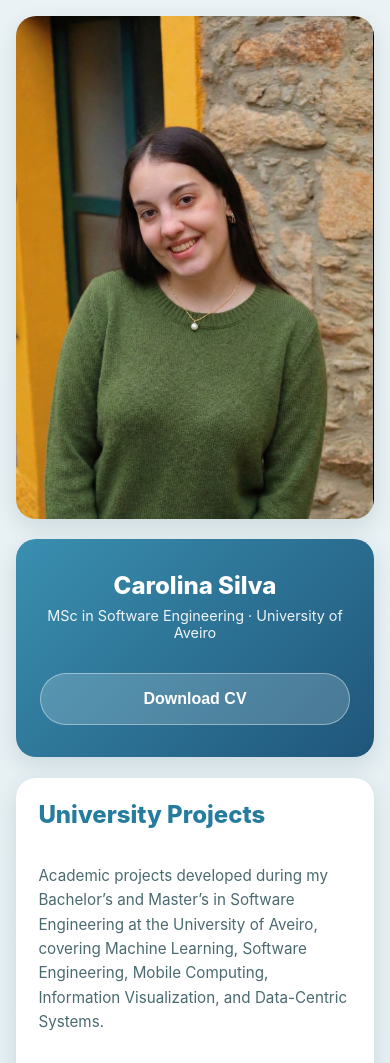
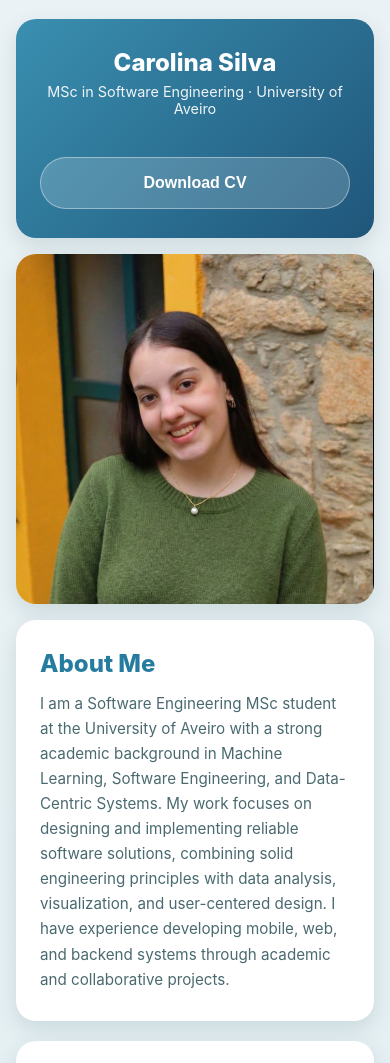
Before and after one commit to carolinaspsilva2004/carolinaspsilva2004.github.io, a React (Vite) app in the folder my-app/: page / in a window 390 px wide. Shown: the top 1063 px of the page. Built offline with nearby package versions, Linux system fonts and the light colour scheme.

Commit message:
ajustes para mobile

```diff
--- a/my-app/src/styles/Home.css
+++ b/my-app/src/styles/Home.css
@@ -63,7 +63,7 @@ img {
   display: grid;
   grid-template-columns: repeat(12, 1fr);
   gap: 1.3rem;
-  align-items: stretch; /* Garante que os cards na mesma linha ficam nivelados */
+  align-items: stretch;
 }
 
 /* =========================
@@ -82,7 +82,6 @@ img {
   gap: 1.3rem;
 }
 
-/* Mantém uma altura mínima, mas permite crescer caso o conteúdo precise (flexibilidade para mobile) */
 .grid-university,
 .grid-personal {
   min-height: 305px;
@@ -98,7 +97,7 @@ img {
 .card {
   background: var(--bg-card);
   border-radius: var(--radius-lg);
-  padding: clamp(1.4rem, 3vw, 2rem); /* Adapta o padding ao ecrã */
+  padding: clamp(1.4rem, 3vw, 2rem);
   box-shadow: var(--shadow-soft);
   transition: transform var(--transition), box-shadow var(--transition);
 }
@@ -148,7 +147,7 @@ img {
   text-decoration: none;
   border: 1.5px solid rgba(255, 255, 255, 0.4);
   transition: all 0.25s ease;
-  white-space: nowrap; /* Impede o botão de quebrar em duas linhas */
+  white-space: nowrap;
   cursor: pointer;
 }
 
@@ -173,7 +172,7 @@ img {
   font-size: 0.95rem;
   line-height: 1.6;
   color: var(--text-muted);
-  flex-grow: 1; /* Empurra o botão para baixo */
+  flex-grow: 1;
 }
 
 /* =========================
@@ -252,13 +251,13 @@ img {
    ========================= */
 .links {
   display: flex;
-  flex-wrap: wrap; /* Permite quebrar linha em mobile */
+  flex-wrap: wrap;
   justify-content: center;
   gap: 0.8rem;
 }
 
 .links button {
-  flex: 1 1 calc(33.333% - 0.8rem); /* Distribuídos de forma equitativa */
+  flex: 1 1 calc(33.333% - 0.8rem);
   border: none;
   cursor: pointer;
   padding: 0.7rem 1rem;
@@ -304,7 +303,7 @@ img {
   position: fixed;
   inset: 0;
   background: rgba(8, 36, 54, 0.6);
-  backdrop-filter: blur(4px); /* Fica espetacular em mobile */
+  backdrop-filter: blur(4px);
   display: flex;
   align-items: center;
   justify-content: center;
@@ -368,61 +367,97 @@ img {
 }
 
 /* =========================
-   RESPONSIVE (MOBILE & TABLET)
+   RESPONSIVE (TABLET)
    ========================= */
 @media (max-width: 1024px) {
-  /* Em tablets, as caixas comportam-se de forma diferente para não esmagar o conteúdo */
   .grid-university { grid-column: span 6; }
-  .grid-photo      { grid-column: span 12; order: -1; } /* Foto sobe */
+  .grid-photo      { grid-column: span 12; order: -1; }
   .grid-personal   { grid-column: span 6; }
   .stack-left      { grid-column: span 12; }
   .grid-skills     { grid-column: span 12; }
 
   .profile-image img {
-    height: 300px; /* Foto ganha destaque horizontal no tablet */
+    height: 300px;
     width: 100%;
   }
 }
 
+/* =========================
+   RESPONSIVE (MOBILE APP FORMAT)
+   ========================= */
 @media (max-width: 768px) {
-  /* Comportamento de Mobile App Puro (1 Coluna) */
+  .home {
+    padding: 1.2rem 1rem;
+    gap: 1rem;
+  }
+
   .home-grid {
     display: flex;
     flex-direction: column;
+    gap: 1rem;
   }
 
+  /* 🔑 REORDENAÇÃO VISUAL: Fluxo perfeito de uma App */
+  .header-card     { order: 1; }
+  .grid-photo      { order: 2; }
+  .stack-left      { order: 3; } /* Traz a bio e contactos para o topo */
+  .grid-skills     { order: 4; }
+  .grid-university { order: 5; }
+  .grid-personal   { order: 6; }
+
+  /* Ajustes do Cabeçalho */
   .header-card {
     flex-direction: column;
     text-align: center;
-    padding: 2rem 1.5rem;
+    padding: 2.2rem 1.5rem;
+  }
+  .cv-button {
+    width: 100%;
+    margin-top: 1rem;
+    padding: 1rem; /* Maior área de toque */
   }
 
-  .cv-button {
-    width: 100%;
-    margin-top: 0.5rem;
+  /* Ajustes da Imagem */
+  .profile-image img {
+    height: 35vh; /* Adapta-se à altura do ecrã */
+    min-height: 350px;
+    max-height: 550px;
+    object-position: center 35%; /* Garante que o rosto não é cortado */
   }
 
-  .profile-image img {
-    min-height: 280px;
-    height: auto;
+  /* Ajustes dos Cartões em Geral */
+  .grid-university,
+  .grid-personal {
+    min-height: auto;
+  }
+  .card {
+    padding: 1.8rem 1.5rem; /* Margens internas mais confortáveis */
   }
 
-  .grid-university,
-  .grid-personal {
-    min-height: auto; /* Remove a altura mínima restritiva do desktop */
+  /* 🔑 LINKS: Layout de Grelha Bonito para Mobile */
+  .links {
+    display: grid;
+    grid-template-columns: 1fr 1fr; /* Duas colunas */
+    gap: 0.8rem;
+    padding: 1.5rem;
+  }
+  .links button {
+    width: 100%;
+    padding: 0.9rem 0.5rem;
+    font-size: 0.85rem;
+  }
+  .links button:last-child {
+    grid-column: span 2; /* O botão de Contacto ocupa a largura toda em baixo */
   }
 
-  .links button {
-    flex: 1 1 100%; /* Botões do Links empilham-se perfeitamente no telemóvel */
-  }
-
+  /* Modais em Telemóvel */
   .modal-actions {
     flex-direction: column;
   }
-
   .modal-actions a, .modal-actions button {
     width: 100%;
     text-align: center;
+    padding: 0.9rem;
   }
 }
 
@@ -430,39 +465,33 @@ img {
    DESKTOP VIEW - 100% HEIGHT DASHBOARD
    ========================= */
 @media (min-width: 1025px) {
-  /* 1. Tranca a página inteira ao tamanho do ecrã */
   body {
-    overflow: hidden; /* Remove o scroll principal do site */
+    overflow: hidden;
   }
 
   .home {
-    height: 100vh; /* Ocupa exatamente 100% da altura da janela */
+    height: 100vh;
     max-height: 100vh;
     padding: 1.5rem 2.5vw;
   }
 
-  /* 2. O Grid passa a preencher o espaço vertical disponível */
   .home-grid {
     flex-grow: 1;
     display: grid;
     grid-template-columns: repeat(12, 1fr);
-    /* Forçamos 3 linhas: Cabeçalho (auto), Meio (1fr) e Fundo (1fr) */
     grid-template-rows: auto 1fr 1.2fr;
     gap: 1rem;
-    height: calc(100vh - 3rem); /* Altura total menos o padding */
+    height: calc(100vh - 3rem);
   }
 
-  /* Ajustes de altura e posicionamento para preencherem as células */
-  .header-card {
-    grid-row: 1;
-  }
+  .header-card { grid-row: 1; }
 
   .grid-university,
   .grid-photo,
   .grid-personal {
     grid-row: 2;
     height: 100%;
-    min-height: 0; /* Remove a altura mínima anterior */
+    min-height: 0;
   }
 
   .stack-left,
@@ -478,22 +507,18 @@ img {
     justify-content: space-between;
   }
 
-  .card.about {
-    flex-grow: 1;
-  }
+  .card.about { flex-grow: 1; }
 
-  /* 3. Prevenção: Permite scroll invisível dentro dos cartões se o ecrã for muito pequeno */
   .card, .profile-image img {
     overflow-y: auto;
-    scrollbar-width: none; /* Firefox: esconde a barra */
+    scrollbar-width: none;
   }
 
   .card::-webkit-scrollbar,
   .profile-image img::-webkit-scrollbar {
-    display: none; /* Chrome/Safari: esconde a barra */
+    display: none;
   }
 
-  /* Garante que a foto preenche o espaço sem distorcer */
   .profile-image img {
     height: 100%;
     object-fit: cover;
```
